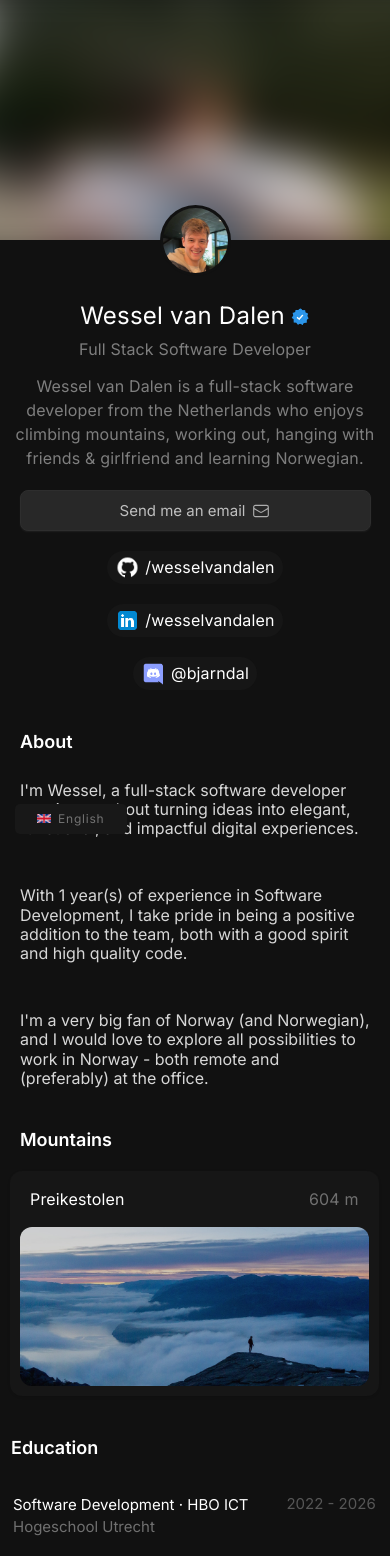
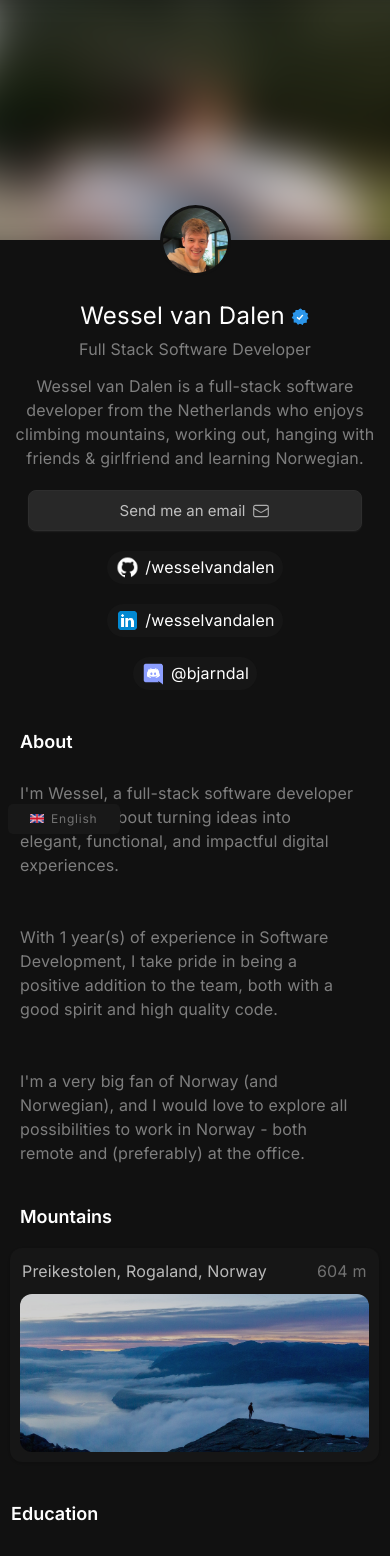
Before and after one commit to wesselvandalen/wesselvandalen.github.io, a React (Create React App) app in the folder my-app/: page / in a window 390 px wide. Shown: the top 1556 px of the page. Built offline with nearby package versions, Linux system fonts and the light colour scheme.

Commit message:
Phone layout shift fix

```diff
--- a/my-app/src/components/about.css
+++ b/my-app/src/components/about.css
@@ -30,17 +30,21 @@
 }
 
 .about-texts p {
-    color: rgba(237, 237, 237, .9);
+    color: rgba(126, 126, 126);
+    font-size: 16px;
     font-style: normal;
-    font-size: 16px;
-    line-height: 1.2em;
     font-weight: 400;
-    letter-spacing: 0em;
+    letter-spacing: .16px;
+    line-height: 1.5em;
     margin-bottom: 30px;
     margin-top: 18px;
 }
 
 @media screen and (max-width: 1100px) {
+
+    .about-container {
+        width: 96%;
+    }
 
     .about-texts {
         display: flex;
--- a/my-app/src/components/home.css
+++ b/my-app/src/components/home.css
@@ -244,10 +244,8 @@
     }
 
     .home-main {
-        width: 100%;
+        width: 95%;
     }
-
-
 
     .buttons-container {
         width: 90%;
--- a/my-app/src/components/language-menu.css
+++ b/my-app/src/components/language-menu.css
@@ -90,7 +90,7 @@
 @media screen and (max-width: 1100px) {
     .dropdown {
         height: 30px;
-        left: 0;
+        left: -7px;
         bottom: 40px;
         z-index: 40;
     }
--- a/my-app/src/components/mountains.css
+++ b/my-app/src/components/mountains.css
@@ -20,13 +20,13 @@
     align-items: center;
     justify-content: space-between;
     width: 100%;
-    margin-bottom: -10px;
+    margin: -5px 0 -15px 0;
 }
 
 .mountain-name {
-    margin-left: 20px;
+    margin-left: 12px;
     font-size: 16px;
-    color: white;
+    color: rgba(255, 255, 255, 0.7);
     font-weight: 400;
     font-style: normal;
     line-height: 1.5em;
@@ -34,7 +34,7 @@
 }
 
 .mountain-height {
-    margin-right: 20px;
+    margin-right: 12px;
     font-size: 16px;
     color: #707070;
     font-weight: 400;
--- a/my-app/src/components/mountains.jsx
+++ b/my-app/src/components/mountains.jsx
@@ -15,7 +15,7 @@ export default function Mountains() {
 
                     <div className="mountain-tile">
                         <div className="mountain-text">
-                            <p className='mountain-name'>Preikestolen</p>
+                            <p className='mountain-name'>Preikestolen, Rogaland, {t('chapters.norway')}</p>
                             <p className='mountain-height'>604 m</p>
                         </div>
                         <img src={preikestolen} alt="Me at Preikestolen" />
--- a/my-app/src/components/side-panel.jsx
+++ b/my-app/src/components/side-panel.jsx
@@ -47,13 +47,13 @@ export default function SidePanel() {
                         <svg xmlns="http://www.w3.org/2000/svg" fill="none" viewBox="0 0 24 24" strokeWidth={1} stroke="currentColor" className="size-6">
                             <path strokeLinecap="round" strokeLinejoin="round" d="M15.75 6a3.75 3.75 0 1 1-7.5 0 3.75 3.75 0 0 1 7.5 0ZM4.501 20.118a7.5 7.5 0 0 1 14.998 0A17.933 17.933 0 0 1 12 21.75c-2.676 0-5.216-.584-7.499-1.632Z" />
                         </svg>
-                        <span className="tooltip">{t('chapters.about')} <span className='knapp'>3</span></span>
+                        <span className="tooltip">{t('chapters.about')} <span className='knapp'>2</span></span>
                     </a>
                     <a href="#mountains">
-                        <svg xmlns="http://www.w3.org/2000/svg" fill="none" viewBox="0 0 24 24" strokeWidth={1.5} stroke="currentColor" className="size-6">
+                        <svg xmlns="http://www.w3.org/2000/svg" fill="none" viewBox="0 0 24 24" strokeWidth={1} stroke="currentColor" className="size-6">
                             <path strokeLinecap="round" strokeLinejoin="round" d="m2.25 15.75 5.159-5.159a2.25 2.25 0 0 1 3.182 0l5.159 5.159m-1.5-1.5 1.409-1.409a2.25 2.25 0 0 1 3.182 0l2.909 2.909m-18 3.75h16.5a1.5 1.5 0 0 0 1.5-1.5V6a1.5 1.5 0 0 0-1.5-1.5H3.75A1.5 1.5 0 0 0 2.25 6v12a1.5 1.5 0 0 0 1.5 1.5Zm10.5-11.25h.008v.008h-.008V8.25Zm.375 0a.375.375 0 1 1-.75 0 .375.375 0 0 1 .75 0Z" />
                         </svg>
-                        <span className='tooltip'>{t('chapters.mountains')} <span className='knapp'>2</span></span>
+                        <span className='tooltip'>{t('chapters.mountains')} <span className='knapp'>3</span></span>
                     </a>
                     <a href="#education">
                         <svg xmlns="http://www.w3.org/2000/svg" fill="none" viewBox="0 0 24 24" strokeWidth={1} stroke="currentColor" className="size-6">
--- a/my-app/src/components/stack.css
+++ b/my-app/src/components/stack.css
@@ -39,7 +39,7 @@
     letter-spacing: 0em;
     line-height: 1.5em;
     text-align: start;
-    color: #dbdbdb;
+    color: rgba(255, 255, 255, 0.7);
     margin-left: 10px;
 }
 
@@ -82,14 +82,14 @@
     font-weight: 400;
     letter-spacing: 0em;
     line-height: 1.5em;
-    color: #707070;
+    color: rgba(126, 126, 126);
     margin: 0;
     text-align: left;
 }
 
 @media screen and (max-width: 1100px) {
     .stack-container {
-        width: 99%;
+        width: 97%;
     }
 
     .stack-grid {
--- a/my-app/src/translations/en/global.json
+++ b/my-app/src/translations/en/global.json
@@ -4,7 +4,8 @@
         "about": "About",
         "education": "Education",
         "work": "Work",
-        "mountains": "Mountains"
+        "mountains": "Mountains",
+        "norway": "Norway"
     },
     "home": {
         "role": "Full Stack Software Developer",
--- a/my-app/src/translations/nl/global.json
+++ b/my-app/src/translations/nl/global.json
@@ -4,7 +4,8 @@
         "about": "Over mij",
         "education": "Opleiding",
         "work": "Werk",
-        "mountains": "Bergen"
+        "mountains": "Bergen",
+        "norway": "Noorwegen"
     },
     "home": {
         "role": "Full Stack Software Ontwikkelaar",
--- a/my-app/src/translations/no/global.json
+++ b/my-app/src/translations/no/global.json
@@ -4,7 +4,8 @@
         "about": "Om meg",
         "education": "Utdanning",
         "work": "Arbeid",
-        "mountains": "Fjell"
+        "mountains": "Fjell",
+        "norway": "Norge"
     },
     "home": {
         "role": "Full Stack Software Utvikler",
```
Also changed, not shown: my-app/src/App.jsx (line endings or trailing spaces).
